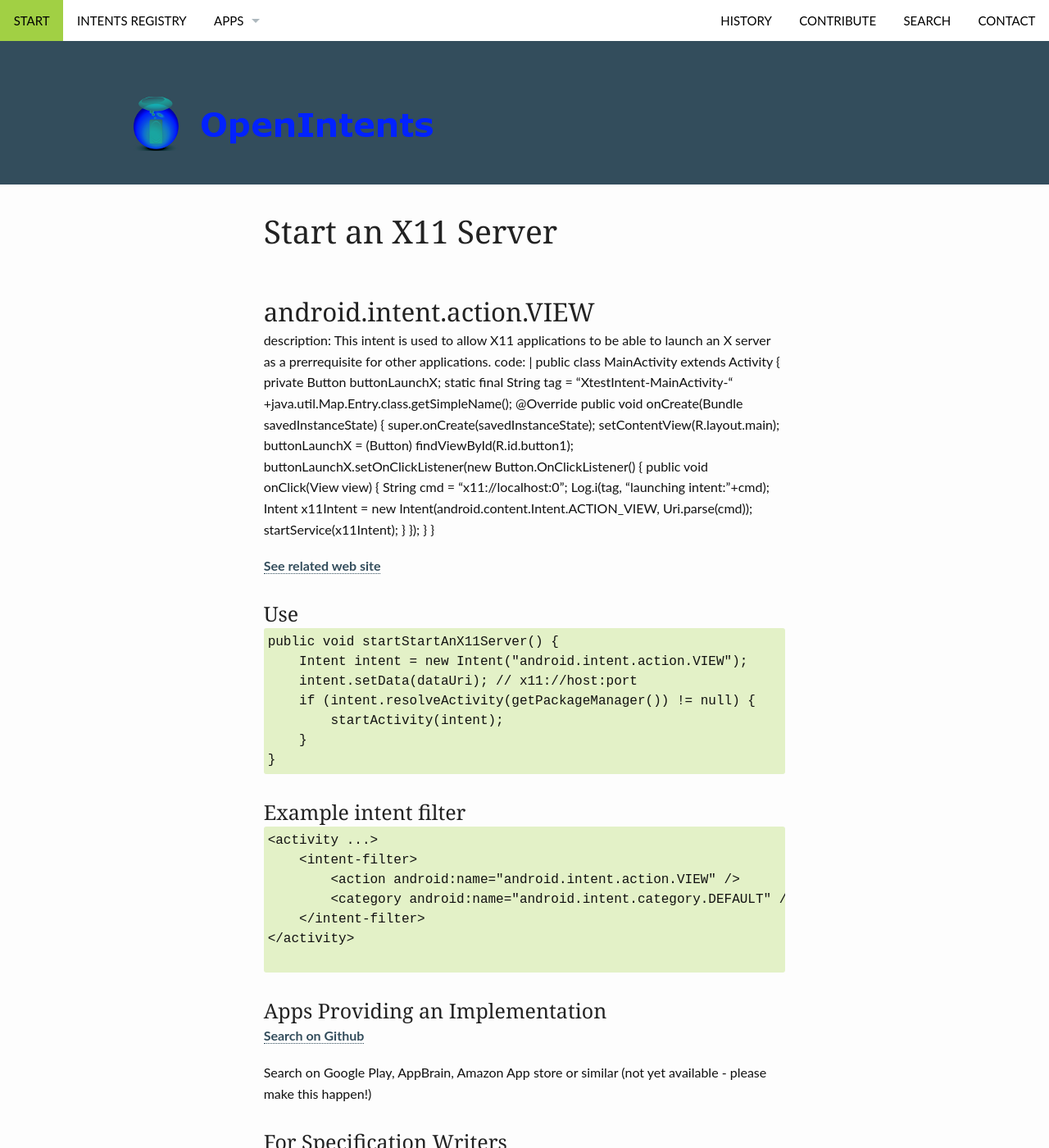
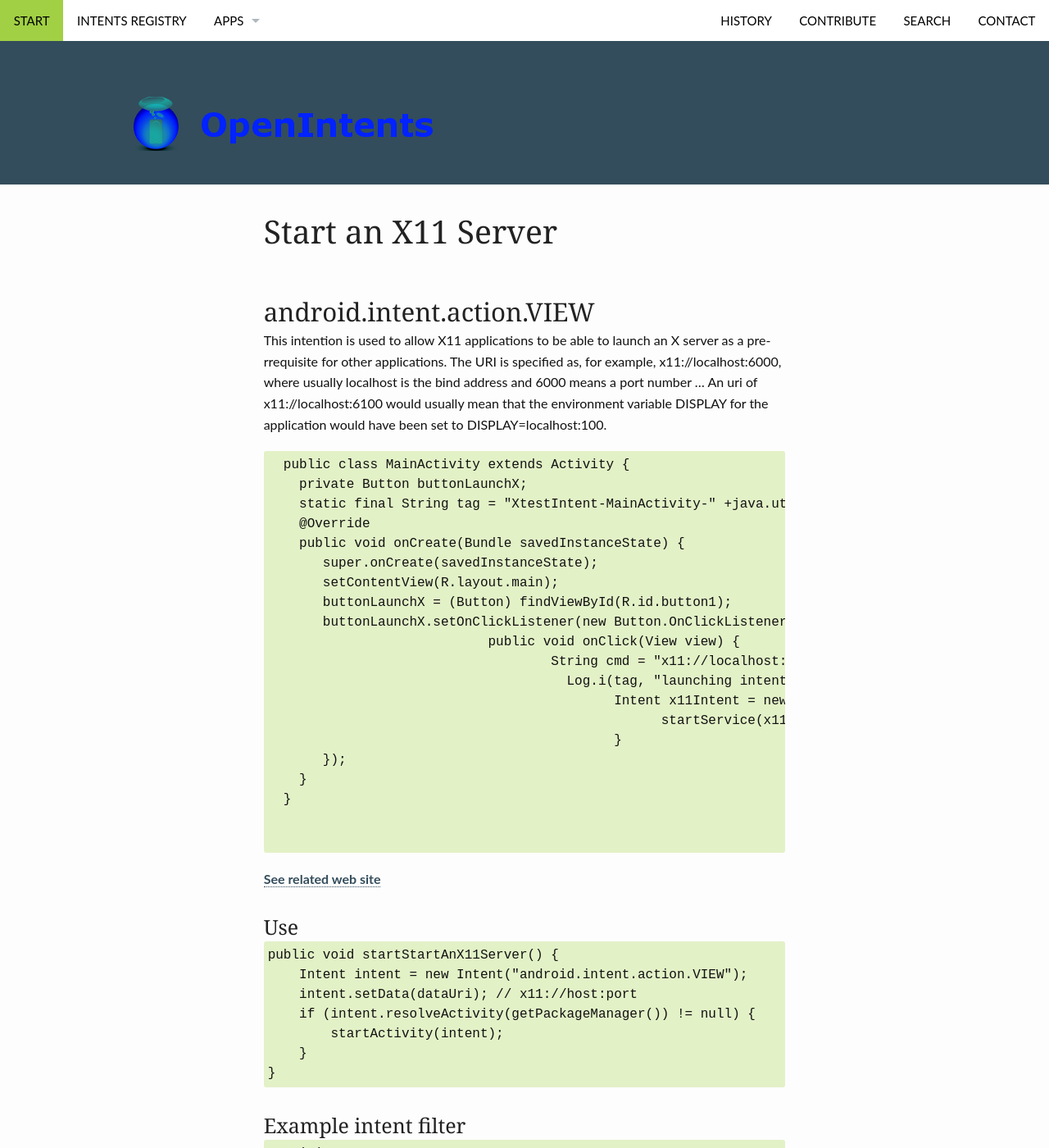
Before and after one commit to openintents/openintents.github.io, a Jekyll site: the page built from _intent_specs/x11.md, in a window 1280 px wide and 1400 px high. Shown: the whole window at 82% size. Built offline with Jekyll 4.4.1, drawn with Linux system fonts in a browser that asks for light colours; nearby versions of some CDN libraries.

Commit message:
Update x11.md

```diff
--- a/_intent_specs/x11.md
+++ b/_intent_specs/x11.md
@@ -10,8 +9,10 @@ author: Nito Martinez
 submitted: 2016-05-20
 permalink: /service/x11-server
 ---
-description: This intent is used to allow X11 applications to be able to launch an X server as a prerrequisite for other applications.
-code: |
+This intention is used to allow X11 applications to be able to launch an X server as a prerrequisite for other applications. The URI is specified as, for example, x11://localhost:6000, where usually localhost is the bind address and 6000 means a port number ... An uri of x11://localhost:6100 would usually mean that the environment variable DISPLAY for the application would have been set to DISPLAY=localhost:100.
+
+
+<pre>
   public class MainActivity extends Activity {
     private Button buttonLaunchX;
     static final String tag = "XtestIntent-MainActivity-" +java.util.Map.Entry.class.getSimpleName();
@@ -30,3 +31,5 @@ code: |
        });
     }
   }
+
+  </pre>
```
Also changed, not shown: other parts of _intent_specs/x11.md (+0 -1 lines).
